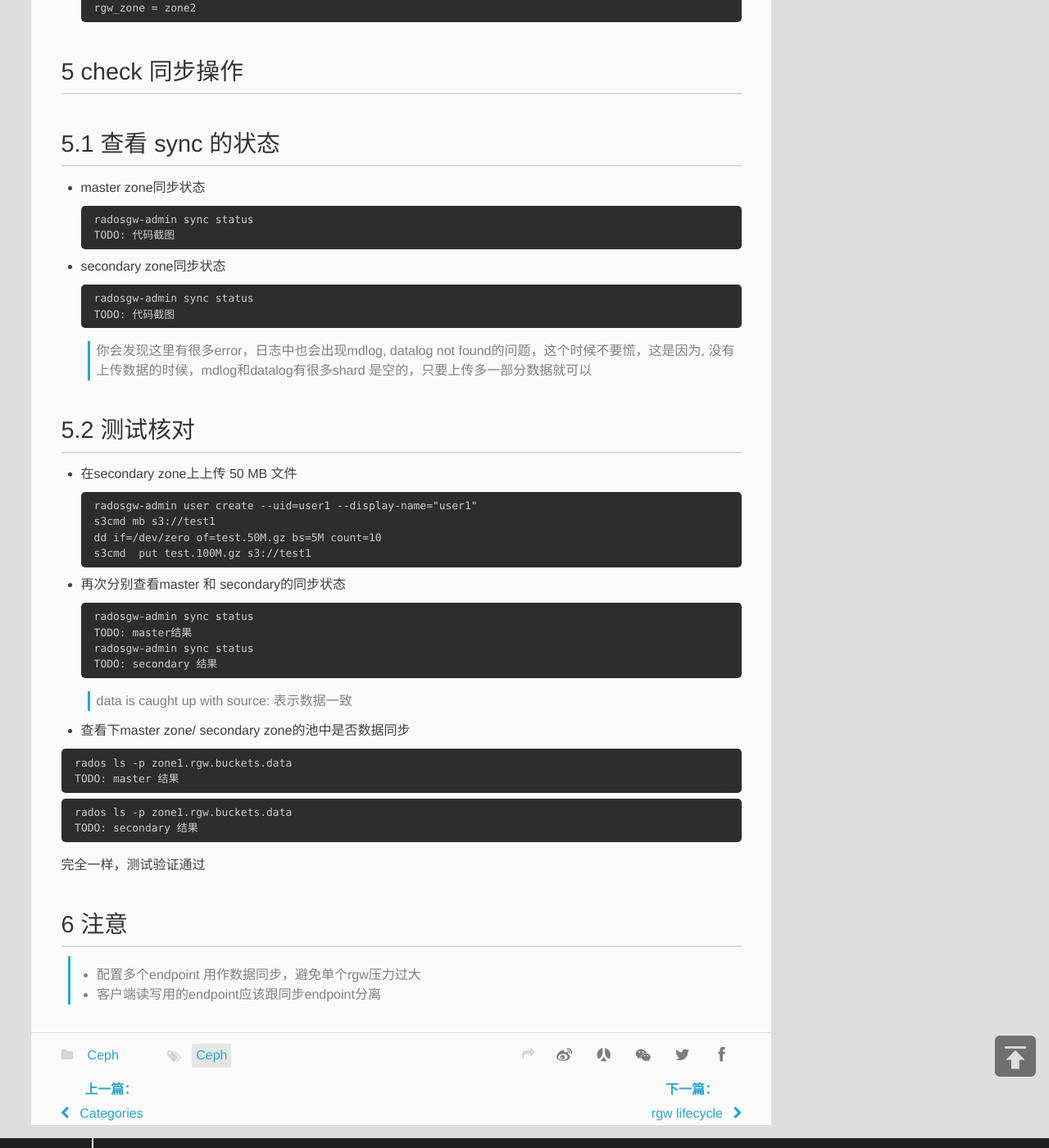
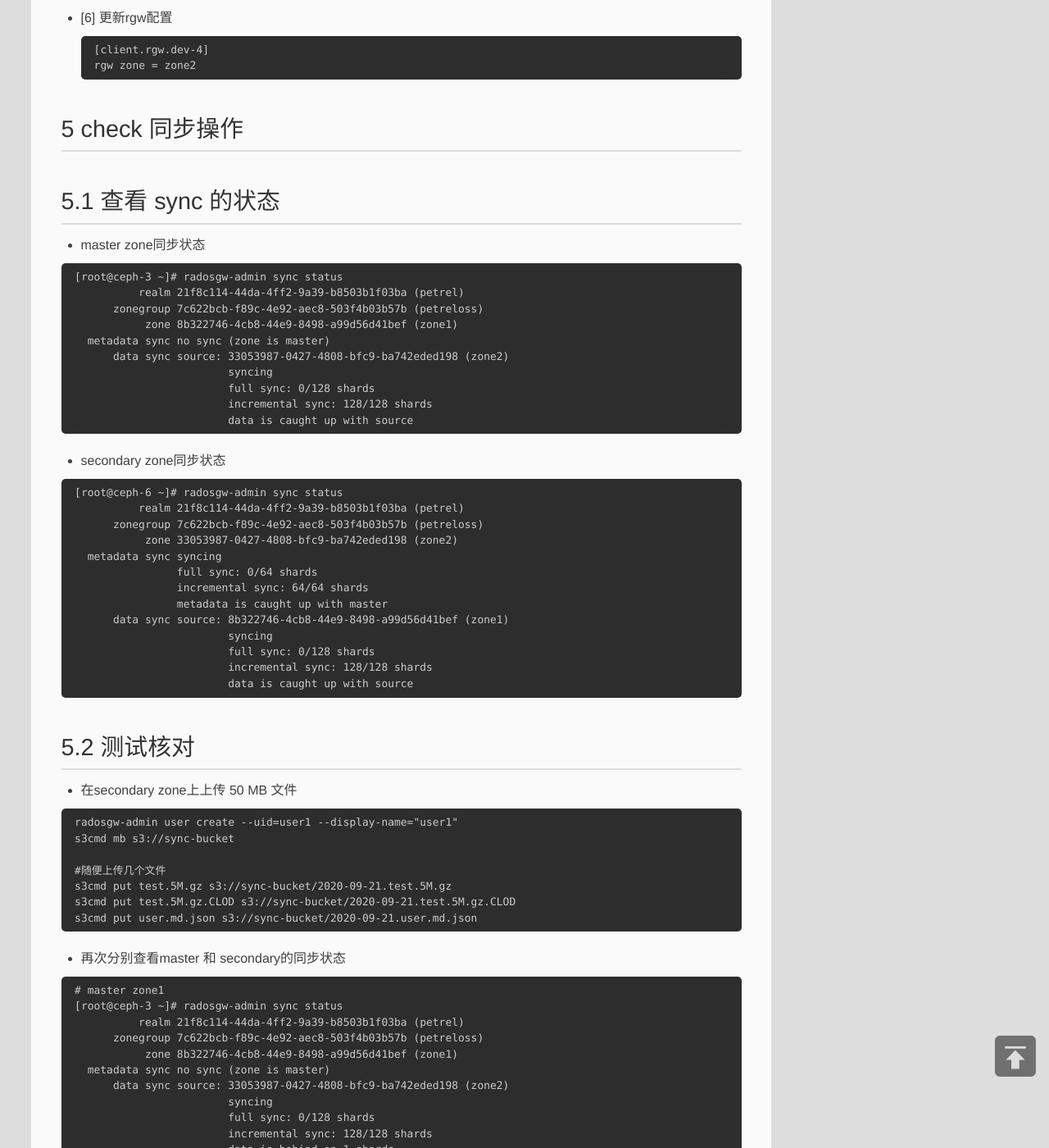
Before and after one commit to mu-qer/mu-qer.github.io, a Jekyll site: the page built from _posts/ceph/2020-09-15-rgw-multisite.md, in a window 1280 px wide and 1400 px high, scrolled down 4182 px. Shown: the whole window at 82% size. Built offline with Jekyll 4.4.1, drawn with Linux system fonts in a browser that asks for light colours; some of the changed text lies outside the part shown.

Commit message:
完善multisite

````diff
--- a/_posts/ceph/2020-09-15-rgw-multisite.md
+++ b/_posts/ceph/2020-09-15-rgw-multisite.md
@@ -42,67 +42,76 @@ multisite集群模型如下:
 在master zone集群中创建 realm, zonegroup, master zone
 
 - [1] 创建realm, 设为 default
+
 ```
 radosgw-admin realm create --rgw-realm=petrel --default
 ```
 - [2] 创建master zonegroup
+
 ```
-radosgw-admin zonegroup create --rgw-zonegroup=petreloss --endpoints=http://10.5.8.242 --rgw-realm=petrel --master --default
+radosgw-admin zonegroup create --rgw-zonegroup=petreloss --endpoints=http://192.168.2.27:80 --rgw-realm=petrel --master --default
 ```
 - [3] 创建master zone
+
 ```
-radosgw-admin zone create --rgw-zonegroup=petreloss --rgw-zone=zone1 --master --default --endpoints=https://10.5.8.242:80
+radosgw-admin zone create --rgw-zonegroup=petreloss --rgw-zone=zone1 --master --default --endpoints=https://192.168.2.27:80
 ```
 - [4] 删除默认产生的pool,zone,zonegroup等
+
 ```
 radosgw-admin zonegroup remove --rgw-zonegroup=default --rgw-zone=default
-radosgw-admin period update --commit
 radosgw-admin zone delete --rgw-zone=default
-radosgw-admin period update --commit
 radosgw-admin zonegroup delete --rgw-zonegroup=default
 radosgw-admin period update --commit
 ```
 - [5] 删除默认的pool
+
 ```
 pools=`rados lspools | grep default`; for pool in ${pools[@]}; do rados rmpool $pool $pool --yes-i-really-really-mean-it; done
 ```
 > 在删除这些default pool的时候需要自己检测下自己的集群是否需要这些pool，不需要即可删掉
 
 - [6] 创建同步sync的系统级用户
+
 ```
 radosgw-admin user create --uid="sync-admin" --display-name="sync-admin" --system
 ```
 
 - [7] 更新ceph.conf, 找到对应的rgw配置区，并重启rgw实例
+
 ```
 [client.rgw.dev-1]
-rgw_zone = zone1
+rgw zone = zone1
+
+systemctl list-units|grep rgw
+systemctl restart ceph-rgw@.xxxxx.service
 ```
 
 ## 4.2 创建secondary zone
 这里有两个集群，master zone, slave zone, 但元数据的操作必须在master zone中执行，如：创建用户或者bucket, 在secondary zone中执行会被重定向到master zone中。
 
 - [1] 从master zone拉去realm配置信息
+
 ```
-radosgw-admin realm pull --url=http://10.5.8.242:80 --access-key=xxxxxxxx --secret=xxxxxxxx --rgw-realm=petrel
+radosgw-admin realm pull --url=http://192.168.2.27:80 --access-key=xxxxxxxx --secret=xxxxxxxx --rgw-realm=petrel
 ```
 > 使用的access-key和secret就是同步的系统用户的信息
+
 - [2] 从master zone拉取period配置信息
+
 ```
-radosgw-admin period pull --url=http://10.5.8.242:80 --access-key=xxxxxx --secret=xxxxxxxxx --rgw-realm=petrel
+radosgw-admin period pull --url=http://192.168.2.27:80 --access-key=xxxxxx --secret=xxxxxxxxx --rgw-realm=petrel
 ```
 - [3] 创建secondary zone
 ```
-radosgw-admin zone create --rgw-zonegroup=petreloss --rgw-zone=zone2  --access-key=xxxxxxxx --secret=xxxxxxxxxxx --endpoints=http://10.5.8.242:80
+radosgw-admin zone create --rgw-zonegroup=petreloss --rgw-zone=zone2  --access-key=xxxxxxxx --secret=xxxxxxxxxxx --endpoints=http://192.168.2.166:80
 ```
 
 - [4] 删掉 secondary zone上的default zone 还有pool
 
 ```
 radosgw-admin zonegroup remove --rgw-zonegroup=default --rgw-zone=default
-radosgw-admin period update --commit
 radosgw-admin zone delete --rgw-zone=default
-radosgw-admin period update --commit
 radosgw-admin zonegroup delete --rgw-zonegroup=default
 radosgw-admin period update --commit
 ```
@@ -117,49 +126,94 @@ radosgw-admin period update --commit
 - [6] 更新rgw配置
 ```
 [client.rgw.dev-4]
-rgw_zone = zone2
+rgw zone = zone2
 ```
 
 # 5 check 同步操作
 ## 5.1 查看 sync 的状态
 - master zone同步状态
+
 ```
-radosgw-admin sync status
-TODO: 代码截图
+[root@ceph-3 ~]# radosgw-admin sync status
+          realm 21f8c114-44da-4ff2-9a39-b8503b1f03ba (petrel)
+      zonegroup 7c622bcb-f89c-4e92-aec8-503f4b03b57b (petreloss)
+           zone 8b322746-4cb8-44e9-8498-a99d56d41bef (zone1)
+  metadata sync no sync (zone is master)
+      data sync source: 33053987-0427-4808-bfc9-ba742eded198 (zone2)
+                        syncing
+                        full sync: 0/128 shards
+                        incremental sync: 128/128 shards
+                        data is caught up with source
 ```
 - secondary zone同步状态
+
 ```
-radosgw-admin sync status
-TODO: 代码截图
+[root@ceph-6 ~]# radosgw-admin sync status
+          realm 21f8c114-44da-4ff2-9a39-b8503b1f03ba (petrel)
+      zonegroup 7c622bcb-f89c-4e92-aec8-503f4b03b57b (petreloss)
+           zone 33053987-0427-4808-bfc9-ba742eded198 (zone2)
+  metadata sync syncing
+                full sync: 0/64 shards
+                incremental sync: 64/64 shards
+                metadata is caught up with master
+      data sync source: 8b322746-4cb8-44e9-8498-a99d56d41bef (zone1)
+                        syncing
+                        full sync: 0/128 shards
+                        incremental sync: 128/128 shards
+                        data is caught up with source
 ```
-> 你会发现这里有很多error，日志中也会出现mdlog, datalog not found的问题，这个时候不要慌，这是因为, 没有上传数据的时候，mdlog和datalog有很多shard 是空的，只要上传多一部分数据就可以
+
 
 ## 5.2 测试核对
+
 - 在secondary zone上上传 50 MB 文件
+
 ```
 radosgw-admin user create --uid=user1 --display-name="user1"
-s3cmd mb s3://test1
-dd if=/dev/zero of=test.50M.gz bs=5M count=10
-s3cmd  put test.100M.gz s3://test1
+s3cmd mb s3://sync-bucket
+
+#随便上传几个文件
+s3cmd put test.5M.gz s3://sync-bucket/2020-09-21.test.5M.gz
+s3cmd put test.5M.gz.CLOD s3://sync-bucket/2020-09-21.test.5M.gz.CLOD
+s3cmd put user.md.json s3://sync-bucket/2020-09-21.user.md.json
 ```
+
 - 再次分别查看master 和 secondary的同步状态
+
 ```
-radosgw-admin sync status
-TODO: master结果
-radosgw-admin sync status
-TODO: secondary 结果
+# master zone1
+[root@ceph-3 ~]# radosgw-admin sync status
+          realm 21f8c114-44da-4ff2-9a39-b8503b1f03ba (petrel)
+      zonegroup 7c622bcb-f89c-4e92-aec8-503f4b03b57b (petreloss)
+           zone 8b322746-4cb8-44e9-8498-a99d56d41bef (zone1)
+  metadata sync no sync (zone is master)
+      data sync source: 33053987-0427-4808-bfc9-ba742eded198 (zone2)
+                        syncing
+                        full sync: 0/128 shards
+                        incremental sync: 128/128 shards
+                        data is behind on 1 shards
+                        behind shards: [112]
+                        oldest incremental change not applied: 2020-09-20 22:53:24.0.065104s [112]
 ```
 > data is caught up with source: 表示数据一致
 
 - 查看下master zone/ secondary zone的池中是否数据同步
 
 ```
-rados ls -p zone1.rgw.buckets.data
-TODO: master 结果
+[root@ceph-3 ~]# rados ls -p zone1.rgw.buckets.data
+8b322746-4cb8-44e9-8498-a99d56d41bef.24510.1_2020-09-21.test.5M.gz
+8b322746-4cb8-44e9-8498-a99d56d41bef.24510.1_2020-09-21.user.md.json
+8b322746-4cb8-44e9-8498-a99d56d41bef.24510.1_2020-09-21.test.5M.gz.CLOD
+8b322746-4cb8-44e9-8498-a99d56d41bef.24510.1__shadow_.5zrK69P9CUwXs2LKDvNRxsKeY1eEkCj_1
+8b322746-4cb8-44e9-8498-a99d56d41bef.24510.1__shadow_.P1UjP47iitHm-AGz1a9cZEa0S2CRDJL_1
 ```
 ```
-rados ls -p zone1.rgw.buckets.data
-TODO: secondary 结果
+[root@ceph-6 test_s3]# rados -p sh-zone2.rgw.buckets.data ls
+8b322746-4cb8-44e9-8498-a99d56d41bef.24510.1_2020-09-21.test.5M.gz
+8b322746-4cb8-44e9-8498-a99d56d41bef.24510.1__shadow_.P9F074SmDXYKY4rGsga2FSbCmj_-10d_1
+8b322746-4cb8-44e9-8498-a99d56d41bef.24510.1_2020-09-21.user.md.json
+8b322746-4cb8-44e9-8498-a99d56d41bef.24510.1__shadow_.KDcDWZUSFysHFkZkP1N0t3fVsZWtgFJ_1
+8b322746-4cb8-44e9-8498-a99d56d41bef.24510.1_2020-09-21.test.5M.gz.CLOD
 ```
 完全一样，测试验证通过
 
````
Also changed, not shown: other parts of _posts/ceph/2020-09-15-rgw-multisite.md (+2 -2 lines).
